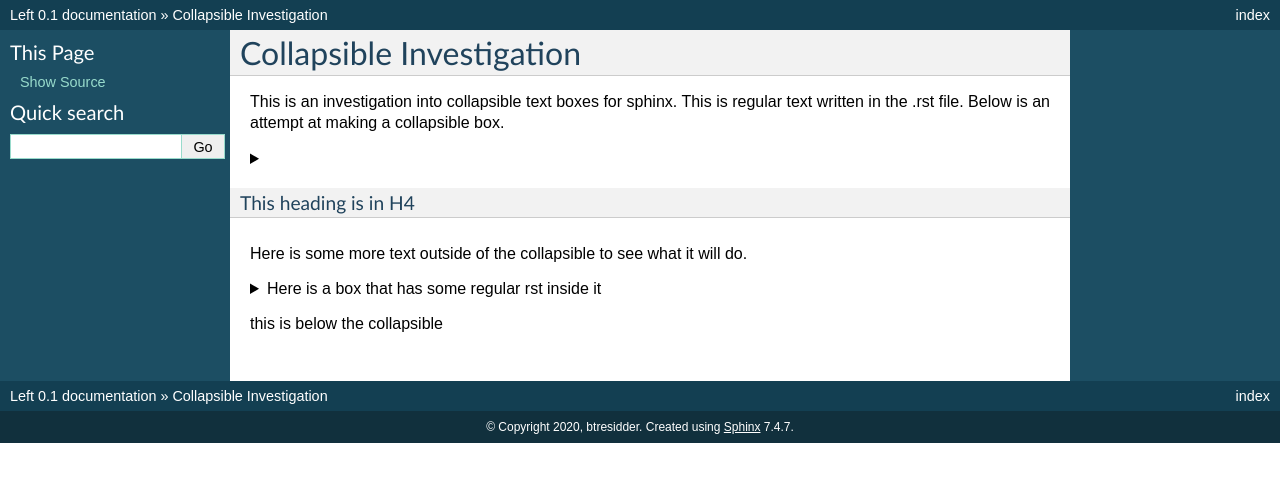
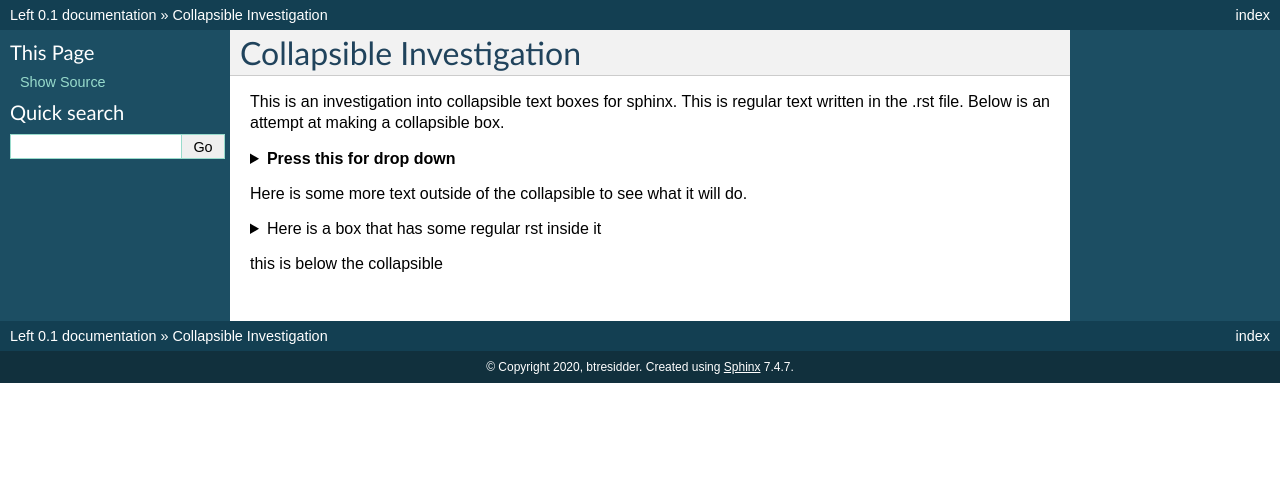
Before and after one commit to btresidder/Left, a Sphinx documentation site: the page built from project/docs/collapsible.rst, in a window 1280 px wide. Shown: the top 482 px of the page. Built offline with Sphinx 7.4.7, drawn with Linux system fonts in a browser that asks for light colours; pages that are not in the unit, such as notebooks, are missing from menus.

Commit message:
collapsible box attempt 7

```diff
--- a/project/docs/collapsible.rst
+++ b/project/docs/collapsible.rst
@@ -9,7 +9,7 @@ Below is an attempt at making a collapsible box.
 .. raw:: html
 
    <details>
-   <summary><h4>This heading is in H4</h4></summary>
+   <summary><b>Press this for drop down</b></summary>
    <p>This is a bunch of text I have written.</p>
    </details>
 
```
